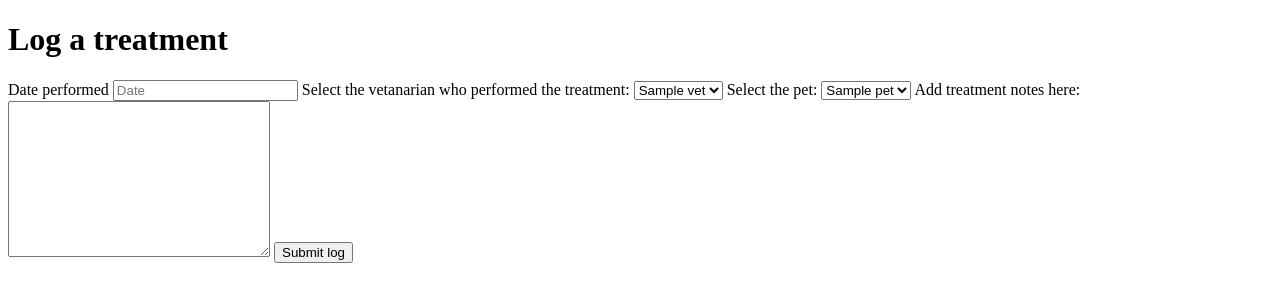
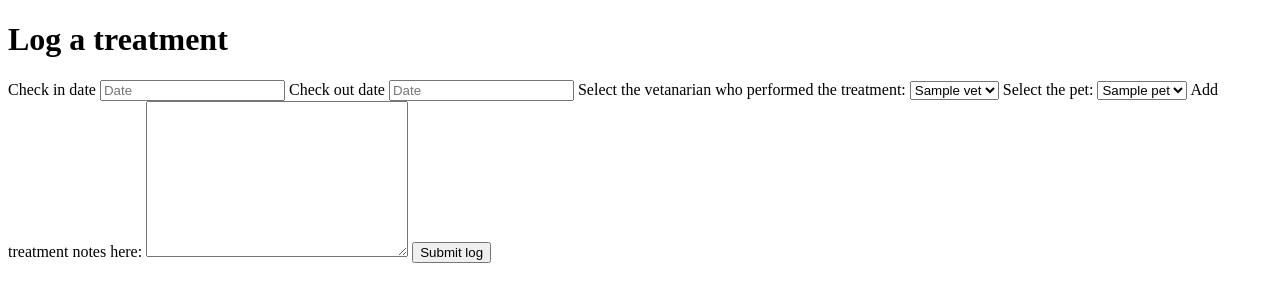
Before and after one commit to jakegreenhalgh/vet_manager, a Flask app: page /treatments/new in a window 1280 px wide. Shown: the part 106-408 px from the top of the page. Run offline with Flask 2, Linux system fonts and the light colour scheme; a database or web service that is not in the repository returns one stand-in record (values such as "Sample title"); some libraries are stand-ins or nearby versions.

Commit message:
added check in and out feature for treatments

```diff
--- a/console.py
+++ b/console.py
@@ -46,5 +46,5 @@ pet_repository.save(pet4)
 pet5 = Pet("Donkey", "Donkey", "2001-04-22", owner4, vet1)
 pet_repository.save(pet5)
 
-treatment1 = Treatment("2022-15-07", vet1, pet1, "Patient had a broken wing")
+treatment1 = Treatment("2022-07-15", "2022-07-19", vet1, pet1, "Patient had a broken wing")
 treatment_repository.save(treatment1)
--- a/controllers/treatments_controller.py
+++ b/controllers/treatments_controller.py
@@ -25,13 +25,14 @@ def new_treatment():
 
 @treatments_blueprint.route("/treatments",  methods=['POST'])
 def create_treatment():
-    date_performed = request.form['date_performed']
+    check_in = request.form['check_in']
+    check_out = request.form['check_out']
     vet_id = request.form['vet_id']
     pet_id = request.form['pet_id']
     notes = request.form['notes']
     vet = vet_repository.select(vet_id)
     pet = pet_repository.select(pet_id)
-    treatment = Treatment(date_performed, vet, pet, notes)
+    treatment = Treatment(check_in, check_out, vet, pet, notes)
     treatment_repository.save(treatment)
     return redirect('/treatments')
 
--- a/db/vet_manager.sql
+++ b/db/vet_manager.sql
@@ -26,7 +26,8 @@ CREATE TABLE pets (
 
 CREATE TABLE treatments (
   id SERIAL PRIMARY KEY,
-  date_performed VARCHAR,
+  check_in DATE,
+  check_out DATE,
   pet_id INT NOT NULL REFERENCES pets(id) ON DELETE CASCADE,
   vet_id INT NOT NULL REFERENCES vets(id) ON DELETE CASCADE,
   notes TEXT
--- a/models/treatment.py
+++ b/models/treatment.py
@@ -1,6 +1,7 @@
 class Treatment:
-    def __init__(self, _date, _vet, _pet, _notes, id = None):
-        self.date = _date
+    def __init__(self, _check_in, _check_out, _vet, _pet, _notes, id = None):
+        self.check_in = _check_in
+        self.check_out = _check_out
         self.vet = _vet
         self.pet = _pet
         self.notes = _notes
--- a/repositories/pet_repository.py
+++ b/repositories/pet_repository.py
@@ -63,7 +63,7 @@ def treatments(pet):
 
     for row in results:
         vet = vet_repository.select(row['vet_id'])
-        treatment = Treatment(row['date_performed'], vet, pet, row['notes'], row['id'])
+        treatment = Treatment(row['check_in'], row['check_out'], vet, pet, row['notes'], row['id'])
         treatments.append(treatment)
 
     return treatments
--- a/templates/pets/show.html
+++ b/templates/pets/show.html
@@ -15,7 +15,7 @@
 <ul>
     {% for treatment in treatments %}
         <li>
-            <a href="/treatments/{{ treatment.id }}">{{treatment.date}}</a>
+            <a href="/treatments/{{ treatment.id }}">{{treatment.check_in}} - {{treatment.check_out}}</a>
             <p>Performed by: {{ treatment.vet.name }}</p>
             <p>Notes: {{ treatment.notes }}</p>
         </li>
--- a/templates/treatments/new.html
+++ b/templates/treatments/new.html
@@ -4,8 +4,11 @@
 <h1>Log a treatment</h1>
 
 <form action="/treatments" method="post">
-  <label for="date_performed">Date performed</label>
-  <input type="text" name="date_performed" placeholder="Date" id="date_performed" required>
+  <label for="check_in">Check in date</label>
+  <input type="text" name="check_in" placeholder="Date" id="check_in" required>
+
+  <label for="check_out">Check out date</label>
+  <input type="text" name="check_out" placeholder="Date" id="check_out" required>
 
     <label for="vet_id">Select the vetanarian who performed the treatment:</label>
     <select name="vet_id" id="vet">
--- a/templates/treatments/show.html
+++ b/templates/treatments/show.html
@@ -2,7 +2,7 @@
 
 {% block content %}
 
-    <h1> {{treatment.date}} </h1>
+    <h1> {{treatment.check_in}} - {{ treatment.check_out }} </h1>
     <p>Name:  <a href="/pets/{{ treatment.pet.id }}"> {{treatment.pet.name}} </a></p>
     <p>Assigned Vet: <a href="/vets/{{ treatment.vet.id }}"> {{treatment.vet.name}} </a></p>
     <p>Notes: {{ treatment.notes }}</p>
```
Also changed, not shown: repositories/treatment_repository.py (+4 -4 lines).
